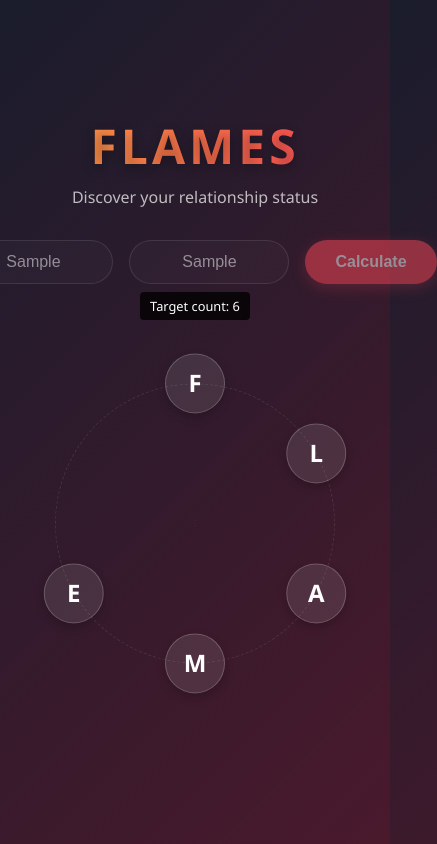
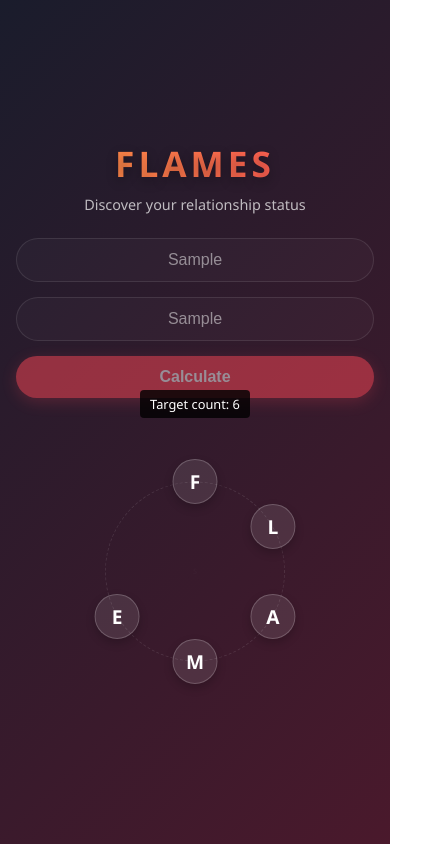
Before and after one commit to sandhyadayanithi/Flames, a plain HTML site: page index.html in a window 390 px wide. Both pictures are taken after typing "Sample", "Sample" into the empty fields and a click on the button "Calculate". Shown: the whole page, 437 px wide, since content can reach past the window. Drawn offline with Linux system fonts and the light colour scheme.

Commit message:
Made the application mobile responsive

```diff
--- a/index.html
+++ b/index.html
@@ -3,6 +3,7 @@
 
 <head>
   <meta charset="UTF-8" />
+  <meta name="viewport" content="width=device-width, initial-scale=1.0, maximum-scale=1.0, user-scalable=no" />
   <title>FLAMES Game</title>
   <link rel="stylesheet" href="style.css" />
 </head>
--- a/logic.js
+++ b/logic.js
@@ -74,10 +74,10 @@ async function startAnimation(stepCount) {
   tooltip.textContent = `Target count: ${stepCount}`;
 
   // Speed calculation
-  let speed = 400;
+  let speed = 400; // Slower base speed
   if (stepCount > 6) speed = 300;
-  if (stepCount > 12) speed = 150;
-  if (stepCount > 20) speed = 80;
+  if (stepCount > 12) speed = 200; // significantly slower than 150
+  if (stepCount > 20) speed = 100;
 
   // Outer loop: Eliminate until 1 remains
   while (activeIndices.length > 1) {
--- a/style.css
+++ b/style.css
@@ -40,6 +40,7 @@ body {
   margin-bottom: 0.5rem;
   background: linear-gradient(to right, #ff9f43, #ff4757);
   -webkit-background-clip: text;
+  background-clip: text;
   -webkit-text-fill-color: transparent;
   text-shadow: 0 4px 12px rgba(0, 0, 0, 0.3);
 }
@@ -400,6 +401,71 @@ input:focus {
   transform: translateY(1px);
 }
 
-.circle-container.hidden {
-  display: none;
+
+/* Mobile Responsiveness */
+@media (max-width: 600px) {
+  :root {
+    --circle-radius: 90px;
+    /* Smaller radius for mobile */
+  }
+
+  .main-container {
+    padding: 1rem;
+    padding-top: 40px;
+  }
+
+  .header h1 {
+    font-size: 2.2rem;
+  }
+
+  .subtitle {
+    font-size: 0.9rem;
+    margin-bottom: 1.5rem;
+  }
+
+  .input-section {
+    flex-direction: column;
+    gap: 15px;
+    margin-bottom: 2rem;
+  }
+
+  input {
+    width: 100%;
+    /* Full width inputs */
+    font-size: 1rem;
+    padding: 12px;
+  }
+
+  .visualization-area {
+    height: 300px;
+    /* Reduced height */
+  }
+
+  .flame-item {
+    width: 45px;
+    height: 45px;
+  }
+
+  .flame-item .letter {
+    width: 45px;
+    height: 45px;
+    font-size: 1.2rem;
+  }
+
+  .flame-item .label {
+    font-size: 0.5rem;
+    bottom: -15px;
+  }
+
+  /* Result text size adjustments */
+  .result-text {
+    font-size: 1.5rem;
+  }
 }
+
+/* Fix for very small screens */
+@media (max-width: 350px) {
+  :root {
+    --circle-radius: 75px;
+  }
+}
```
